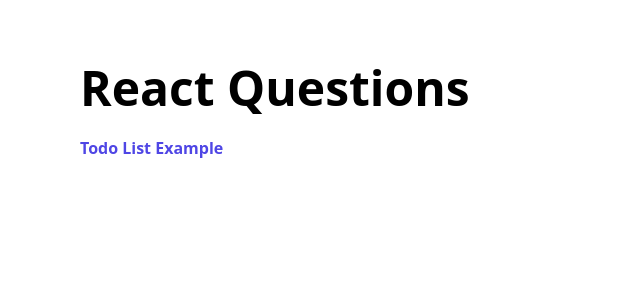
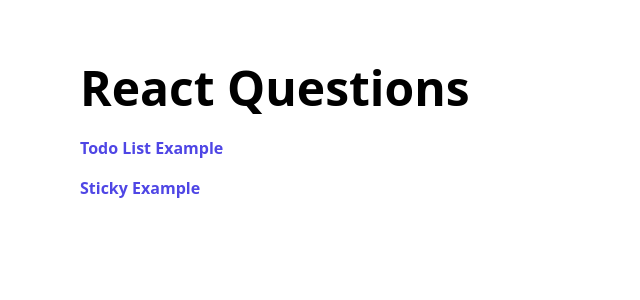
Before and after one commit to parssak/ds-react, a Next.js app: page / in a window 1280 px wide. Shown: the top 300 px of the page, without its empty margins (0-640 px from the left). Built offline with nearby package versions, Linux system fonts and the light colour scheme.

Commit message:
adding sticky notes

```diff
--- a/src/pages/index.tsx
+++ b/src/pages/index.tsx
@@ -1,15 +1,28 @@
 import Link from "next/link";
 
 export default function Home() {
+  const examples = [
+    {
+      title: "Todo List Example",
+      path: "/todo",
+    },
+    {
+      title: "Sticky Example",
+      path: "/sticky",
+    },
+  ];
+
   return (
     <>
       <main className="container min-h-screen pt-16">
         <h1 className="text-5xl font-semibold mb-6">React Questions</h1>
-        <Link href="/todo">
-          <a className="mt-4 text-indigo-600 hover:text-indigo-700">
-            <span className="font-semibold">Todo List Example</span>
-          </a>
-        </Link>
+        {examples.map(({ title, path }) => (
+          <Link href={path} key={path}>
+            <a className="mt-4 text-indigo-600 hover:text-indigo-700 block">
+              <span className="font-semibold">{title}</span>
+            </a>
+          </Link>
+        ))}
       </main>
     </>
   );
--- /dev/null
+++ b/src/pages/sticky.tsx
@@ -0,0 +1,9 @@
+import React from "react";
+
+export default function StickyPage() {
+  return (
+    <div className="container min-h-screen pt-8">
+      <h1 className="text-2xl font-bold mb-4">Sticky Notes</h1>
+    </div>
+  );
+}
--- a/src/pages/todo.tsx
+++ b/src/pages/todo.tsx
@@ -35,6 +35,7 @@
 
   return (
     <div className="container min-h-screen pt-8">
+      <h1 className="text-2xl font-bold mb-4">Todo List</h1>
       <div className="flex space-x-3">
         <input
           className="p-4 shadow-sm focus:outline-none focus:ring-indigo-500 focus:border-indigo-500 block w-full sm:text-sm border border-gray-300 rounded-md"
```
